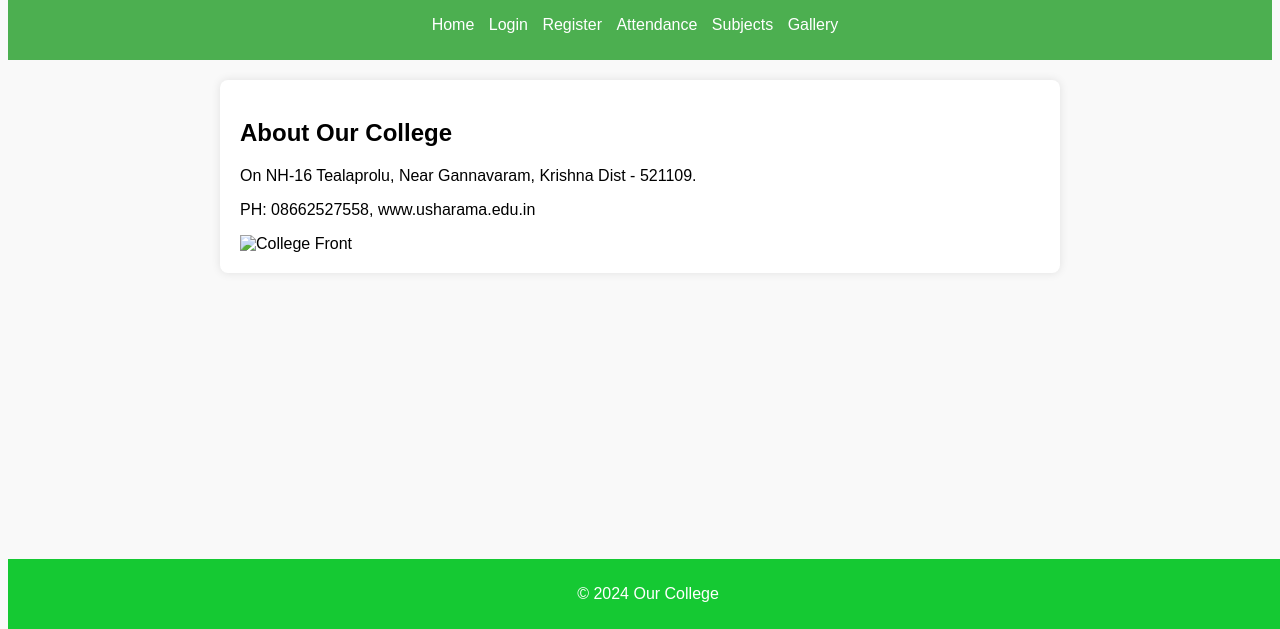
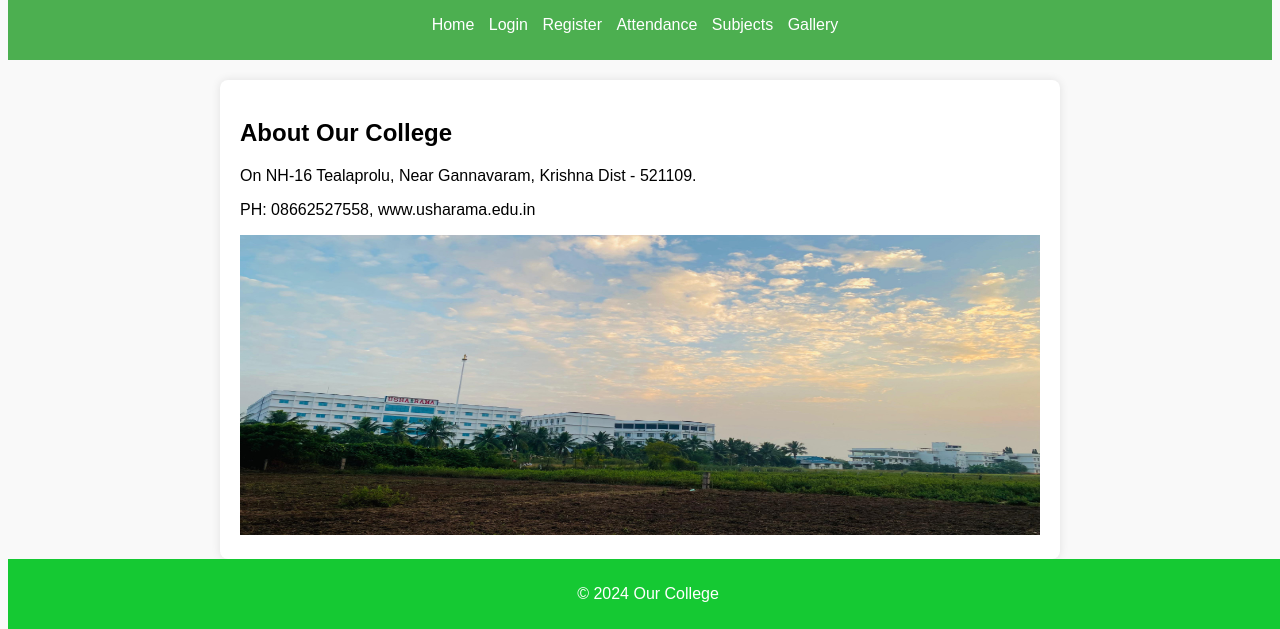
Before and after one commit to SAIDURGARAO2004/Project, a plain HTML site: page index.html in a window 1280 px wide. Shown: the part 171-800 px from the top of the page. Drawn offline with Linux system fonts and the light colour scheme.

Commit message:
Update index.html

```diff
--- a/index.html
+++ b/index.html
@@ -30,7 +30,7 @@
             <h2>About Our College</h2>
             <p>On NH-16 Tealaprolu, Near Gannavaram, Krishna Dist - 521109.</p>
             <p>PH: 08662527558, www.usharama.edu.in</p>
-            <img src="collage.jpg" alt="College Front" class="college" >
+            <img src="images/collage.jpg" alt="College Front" class="college" >
 
         </div>
 
```
